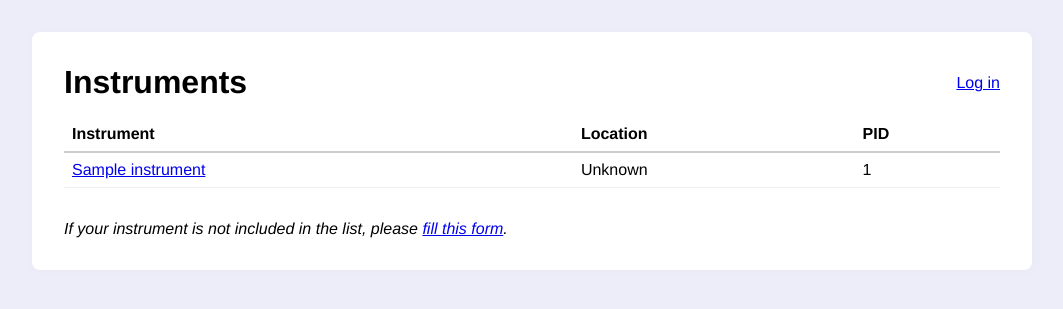
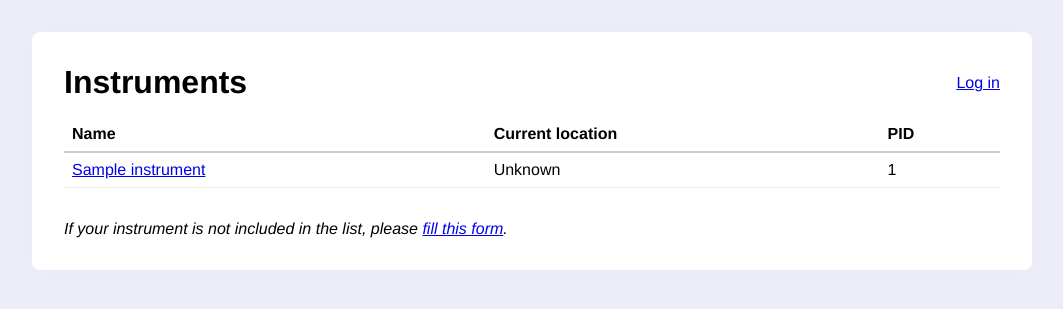
Before and after one commit to actris-cloudnet/instrumentdb, a Django app: template backend/instruments/templates/instruments/index.html in a window 1280 px wide. Shown: the top 309 px of the page, without its empty margins (108-1171 px from the left). Run offline with Django 4.2, Linux system fonts and the light colour scheme; the template is opened without the code that fills it: values that come from a table or form of the project are taken from there, others are empty; tables that the repository leaves empty hold one stand-in row (values such as "Sample post"); parts of the project's set-up code (start-up, migrations or seed data) failed here and were passed over; some libraries are stand-ins or nearby versions.

Commit message:
Rename headers

```diff
--- a/backend/instruments/templates/instruments/index.html
+++ b/backend/instruments/templates/instruments/index.html
@@ -17,8 +17,8 @@
     <table>
       <thead>
         <tr>
-          <th>Instrument</th>
-          <th>Location</th>
+          <th>Name</th>
+          <th>Current location</th>
           <th>PID</th>
         </tr>
       </thead>
```
